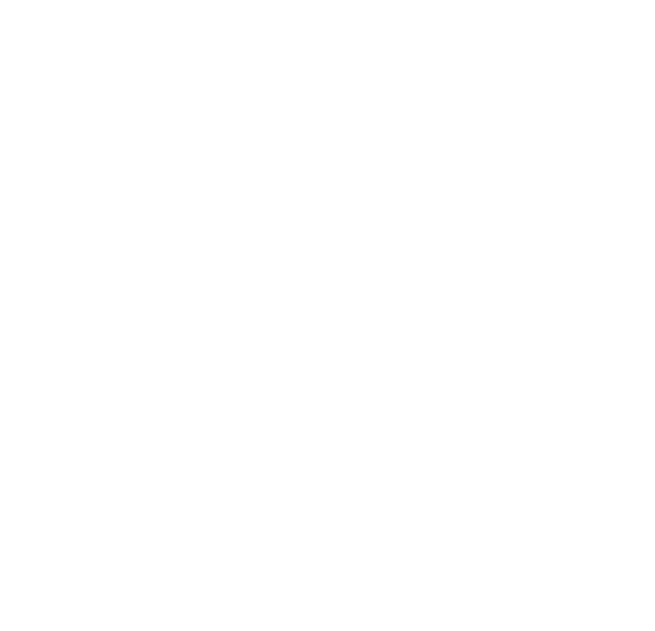
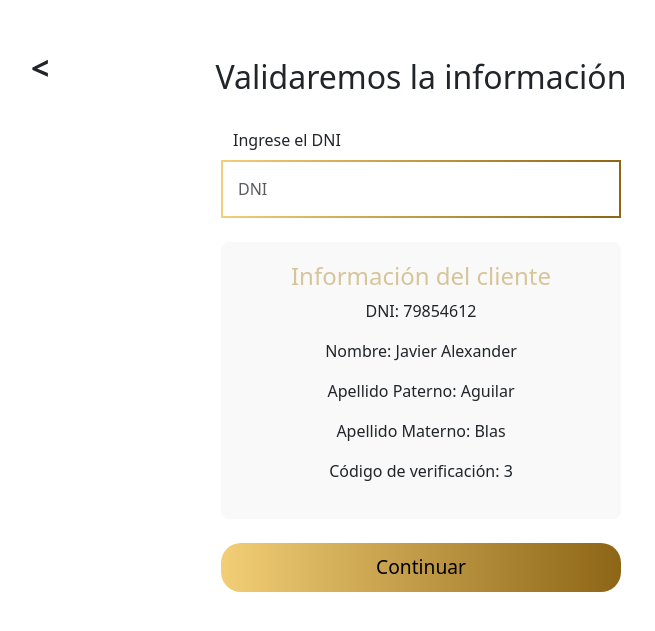
Before and after one commit to FinancieraGuevara/Financiera-Frontend, an Angular app in the folder app/: page / in a window 1280 px wide. Shown: the part 635-1266 px from the top of the page, without its empty margins (219-874 px from the left). Before the commit the page ends 800 px from the top, so only its background shows below. Built offline with nearby package versions, Linux system fonts and the light colour scheme.

Commit message:
Vista: Validar Informacion

```diff
--- a/app/src/app/app.component.html
+++ b/app/src/app/app.component.html
@@ -1 +1,2 @@
 <app-seleccionar-tipo-prestamo></app-seleccionar-tipo-prestamo>
+<app-validar-informacion></app-validar-informacion>
--- a/app/src/app/app.component.ts
+++ b/app/src/app/app.component.ts
@@ -1,11 +1,12 @@
 import { Component } from '@angular/core';
 import { RouterOutlet } from '@angular/router';
 import { SeleccionarTipoPrestamoComponent } from './seleccionar-tipo-prestamo/seleccionar-tipo-prestamo.component';
+import { ValidarInformacionComponent } from "./validar-informacion/validar-informacion.component";
 
 @Component({
   selector: 'app-root',
   standalone: true,
-  imports: [RouterOutlet, SeleccionarTipoPrestamoComponent],
+  imports: [RouterOutlet, SeleccionarTipoPrestamoComponent, ValidarInformacionComponent],
   templateUrl: './app.component.html',
   styleUrl: './app.component.scss'
 })
--- /dev/null
+++ b/app/src/app/validar-informacion/validar-informacion.component.html
@@ -0,0 +1,49 @@
+<div class="container-fluid d-flex flex-column justify-content-center min-vh-80">
+
+    <div class="container position-relative">
+
+        <!-- Flecha hacia atrás -->
+        <div class="back-arrow position-absolute">
+            <a href="#" class="btn-atras text-reset">&lt;</a>
+        </div>
+
+        <!-- Título -->
+        <div class="conainter">
+            <div class="row my-4">
+                <h2 class="text-center">Validaremos la información</h2>
+            </div>
+
+            <!-- Formulario -->
+            <div class="row">
+                <div class="col-md-6 offset-md-3 form-container">
+                  <form>
+                    <!-- Campo DNI -->
+                    <div class="row mb-4">
+                        <label for="dni" class="form-label">Ingrese el DNI</label>
+                        <div class="input-wrapper">
+                            <input type="text" id="dni" class="form-control dni-input" placeholder="DNI" maxlength="8" (keypress)="validateNumber($event)" required>
+                        </div>
+                    </div>
+
+                    <!-- Información del cliente -->
+                    <div class="row informacion-cliente text-center my-4">
+                        <h4>Información del cliente</h4>
+                        <p>DNI: <span class="dni">79854612</span></p>
+                        <p>Nombre: <span class="nombre">Javier Alexander</span></p>
+                        <p>Apellido Paterno: <span class="apellido-paterno">Aguilar</span></p>
+                        <p>Apellido Materno: <span class="apellido-materno">Blas</span></p>
+                        <p>Código de verificación: <span class="codigo-verificacion">3</span></p>
+                    </div>
+
+                    <!-- Botón Continuar -->
+                    <div class="row text-center my-4">
+                      <button type="submit" class="btn">Continuar</button>
+                    </div>
+                  </form>
+                </div>
+            </div>
+        </div>
+
+    </div>
+
+  </div>
--- /dev/null
+++ b/app/src/app/validar-informacion/validar-informacion.component.scss
@@ -0,0 +1,84 @@
+.container {
+    max-width: 800px;
+    margin: 0 auto;
+  }
+
+  .back-arrow {
+    top: 10px;
+    left: 10px;
+  }
+
+  .informacion-cliente {
+    background-color: #f9f9f9;
+    padding: 20px;
+    border-radius: 8px;
+  }
+
+.informacion-cliente h4 {
+    color: rgb(215, 197, 154);
+}
+
+.btn {
+    background: linear-gradient(90deg, #F2CE76, #8D6516); /* Gradiente de izquierda (claro) a derecha (oscuro) */
+    color: black;
+    border: none;
+    padding: 10px 20px;
+    font-size: 1.2rem;
+    border-radius: 20px;
+    background-size: 100% 100%; /* El fondo cubre todo el botón */
+}
+
+.btn:hover {
+    transform: translateY(-3px); /* Eleva el botón 5px hacia arriba */
+    box-shadow: 0 4px 8px rgba(0, 0, 0, 0.2); /* Sombra para dar sensación de elevación */
+    background-position: left; /* Mueve el gradiente lentamente hacia la izquierda */
+}
+
+
+.btn-atras{
+    color: #8D6516;
+    font-weight: bold;
+    font-size: 2rem;
+}
+
+
+
+  /* Para asegurar una transición fluida del fondo */
+  .btn:hover {
+    background-position: left; /* Mueve el gradiente lentamente hacia la izquierda */
+  }
+
+  .text-reset {
+    color: inherit;
+    text-decoration: none;
+  }
+
+
+
+  .dni-input {
+    border-radius: 25px; /* Bordes redondeados */
+    padding: 10px;
+    border: none; /* Eliminar borde predeterminado */
+    outline: none; /* Quitar borde azul al hacer clic */
+    background-color: transparent; /* Fondo transparente */
+    box-shadow: none; /* Eliminar cualquier sombra al hacer clic */
+}
+
+.input-wrapper {
+    border: 2px solid;
+    border-image-slice: 1;
+    border-width: 2px;
+    border-image-source: linear-gradient(90deg, #F2CE76, #8D6516); /* Gradiente del borde */
+    border-radius: 25px; /* Bordes redondeados */
+    padding: 5px; /* Espacio entre borde y campo de texto */
+    display: inline-block; /* Asegurar que se ajuste correctamente */
+}
+
+.dni-input:focus {
+    outline: none; /* Evitar borde azul al enfocarse */
+    box-shadow: none; /* Evitar sombra al enfocarse */
+}
+
+.min-vh-80 {
+    min-height: 80vh;
+}
--- /dev/null
+++ b/app/src/app/validar-informacion/validar-informacion.component.ts
@@ -0,0 +1,18 @@
+import { Component } from '@angular/core';
+
+@Component({
+  selector: 'app-validar-informacion',
+  standalone: true,
+  imports: [],
+  templateUrl: './validar-informacion.component.html',
+  styleUrl: './validar-informacion.component.scss'
+})
+export class ValidarInformacionComponent {
+
+  validateNumber(event: KeyboardEvent): void {
+    const charCode = event.key.charCodeAt(0);
+    if (charCode < 48 || charCode > 57) {
+      event.preventDefault();
+    }
+  }
+}
```
Also changed, not shown: 1 other file (tests, documents, lock files or other folders).
